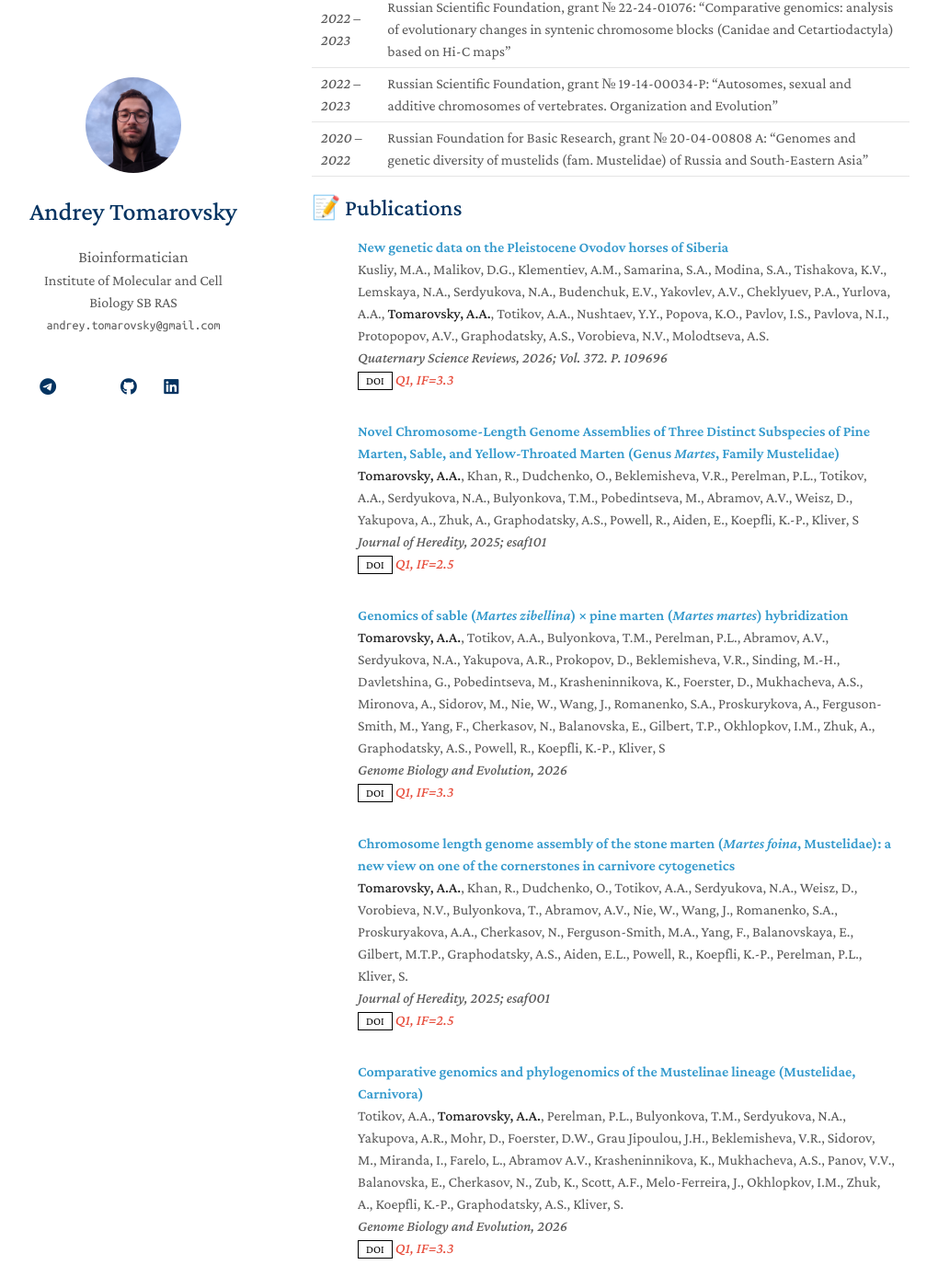
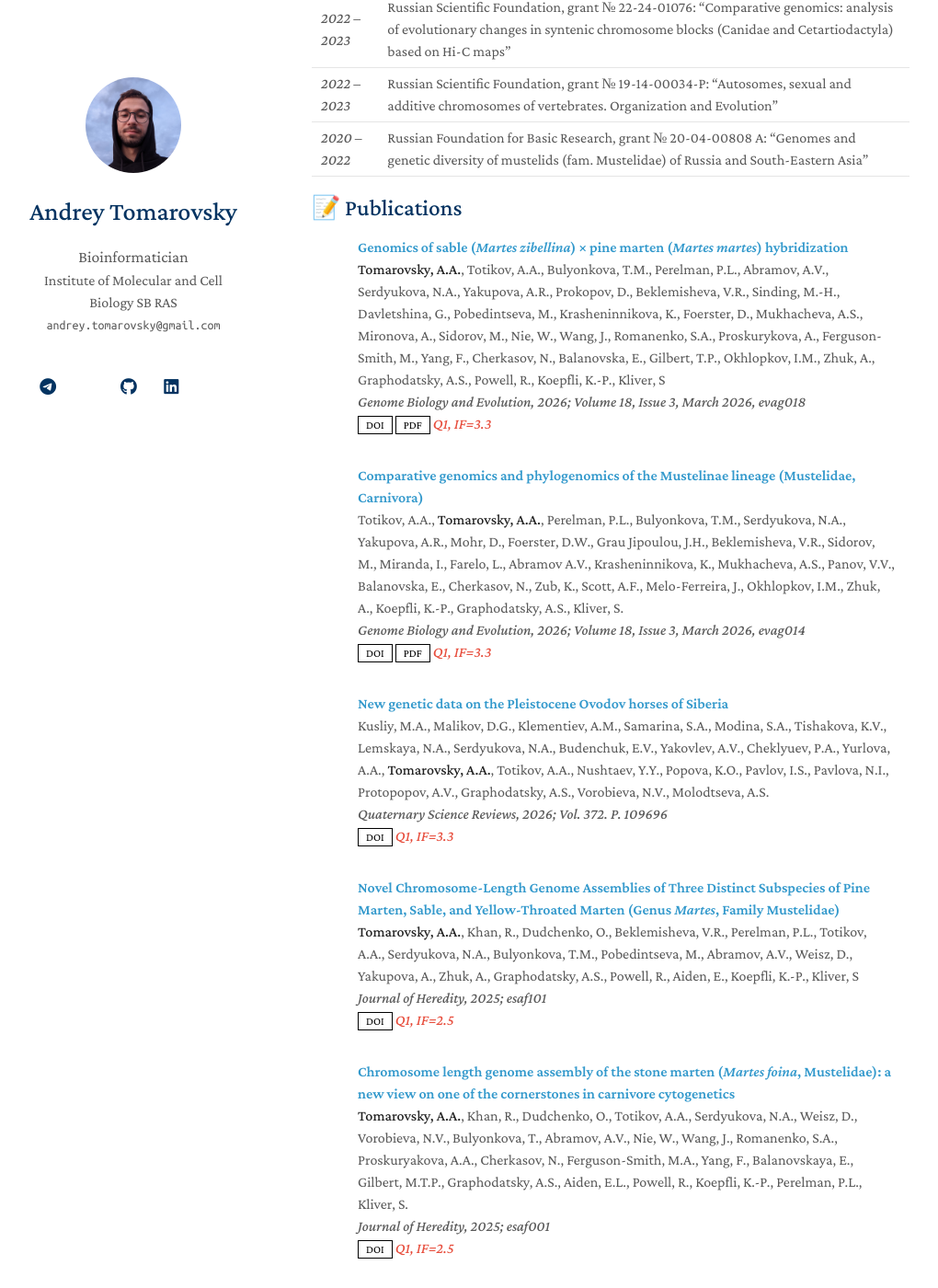
Before and after one commit to tomarovsky/tomarovsky.github.io, a Jekyll site: the page built from index.md, in a window 1280 px wide and 1400 px high, scrolled down 2698 px. Shown: the whole window at 92% size, without its empty margins (131-1151 px from the left). Built offline with Jekyll 4.4.1, drawn with Linux system fonts in a browser that asks for light colours; a style sheet for code colours, icons or effects is not loaded; our own code applies the rules of GitHub Pages for plain Markdown files; some of the changed lines change nothing that is shown.

Commit message:
add papers

```diff
--- a/_data/publications.yml
+++ b/_data/publications.yml
@@ -1,4 +1,18 @@
 main:
+    - title: "Genomics of sable (<em>Martes zibellina</em>) × pine marten (<em>Martes martes</em>) hybridization"
+      authors: <strong>Tomarovsky, A.A.</strong>, Totikov, A.A., Bulyonkova, T.M., Perelman, P.L., Abramov, A.V., Serdyukova, N.A., Yakupova, A.R., Prokopov, D., Beklemisheva, V.R., Sinding, M.-H., Davletshina, G., Pobedintseva, M., Krasheninnikova, K., Foerster, D., Mukhacheva, A.S., Mironova, A., Sidorov, M., Nie, W., Wang, J., Romanenko, S.A., Proskurykova, A., Ferguson-Smith, M., Yang, F., Cherkasov, N., Balanovska, E., Gilbert, T.P., Okhlopkov, I.M., Zhuk, A., Graphodatsky, A.S., Powell, R., Koepfli, K.-P., Kliver, S
+      journal: Genome Biology and Evolution, 2026; Volume 18, Issue 3, March 2026, evag018
+      doi: https://doi.org/10.1093/gbe/evag018
+      pdf: assets/files/papers/evag018.pdf
+      notes: Q1, IF=3.3
+
+    - title: "Comparative genomics and phylogenomics of the Mustelinae lineage (Mustelidae, Carnivora)"
+      authors: Totikov, A.A., <strong>Tomarovsky, A.A.</strong>, Perelman, P.L., Bulyonkova, T.M., Serdyukova, N.A., Yakupova, A.R., Mohr, D., Foerster, D.W., Grau Jipoulou, J.H., Beklemisheva, V.R., Sidorov, M., Miranda, I., Farelo, L., Abramov A.V., Krasheninnikova, K., Mukhacheva, A.S., Panov, V.V., Balanovska, E., Cherkasov, N., Zub, K., Scott, A.F., Melo-Ferreira, J., Okhlopkov, I.M., Zhuk, A., Koepfli, K.-P., Graphodatsky, A.S., Kliver, S.
+      journal: Genome Biology and Evolution, 2026; Volume 18, Issue 3, March 2026, evag014
+      doi: https://doi.org/10.1093/gbe/evag014
+      pdf: assets/files/papers/evag014.pdf
+      notes: Q1, IF=3.3
+
     - title: "New genetic data on the Pleistocene Ovodov horses of Siberia"
       authors: Kusliy, M.A., Malikov, D.G., Klementiev, A.M., Samarina, S.A., Modina, S.A., Tishakova, K.V., Lemskaya, N.A., Serdyukova, N.A., Budenchuk, E.V., Yakovlev, A.V., Cheklyuev, P.A., Yurlova, A.A., <strong>Tomarovsky, A.A.</strong>, Totikov, A.A., Nushtaev, Y.Y., Popova, K.O., Pavlov, I.S., Pavlova, N.I., Protopopov, A.V., Graphodatsky, A.S., Vorobieva, N.V., Molodtseva, A.S.
       journal: Quaternary Science Reviews, 2026; Vol. 372. P. 109696
@@ -11,23 +25,11 @@ main:
       doi: https://doi.org/10.1093/jhered/esaf101
       notes: Q1, IF=2.5
 
-    - title: "Genomics of sable (<em>Martes zibellina</em>) × pine marten (<em>Martes martes</em>) hybridization"
-      authors: <strong>Tomarovsky, A.A.</strong>, Totikov, A.A., Bulyonkova, T.M., Perelman, P.L., Abramov, A.V., Serdyukova, N.A., Yakupova, A.R., Prokopov, D., Beklemisheva, V.R., Sinding, M.-H., Davletshina, G., Pobedintseva, M., Krasheninnikova, K., Foerster, D., Mukhacheva, A.S., Mironova, A., Sidorov, M., Nie, W., Wang, J., Romanenko, S.A., Proskurykova, A., Ferguson-Smith, M., Yang, F., Cherkasov, N., Balanovska, E., Gilbert, T.P., Okhlopkov, I.M., Zhuk, A., Graphodatsky, A.S., Powell, R., Koepfli, K.-P., Kliver, S
-      journal: Genome Biology and Evolution, 2026
-      doi: https://doi.org/10.1093/gbe/evag018
-      notes: Q1, IF=3.3
-
     - title: "Chromosome length genome assembly of the stone marten (<em>Martes foina</em>, Mustelidae): a new view on one of the cornerstones in carnivore cytogenetics"
       authors: <strong>Tomarovsky, A.A.</strong>, Khan, R., Dudchenko, O., Totikov, A.A., Serdyukova, N.A., Weisz, D., Vorobieva, N.V., Bulyonkova, T., Abramov, A.V., Nie, W., Wang, J., Romanenko, S.A., Proskuryakova, A.A., Cherkasov, N., Ferguson-Smith, M.A., Yang, F., Balanovskaya, E., Gilbert, M.T.P., Graphodatsky, A.S., Aiden, E.L., Powell, R., Koepfli, K.-P., Perelman, P.L., Kliver, S.
       journal: Journal of Heredity, 2025; esaf001
       doi: https://doi.org/10.1093/jhered/esaf001
       notes: Q1, IF=2.5
-
-    - title: "Comparative genomics and phylogenomics of the Mustelinae lineage (Mustelidae, Carnivora)"
-      authors: Totikov, A.A., <strong>Tomarovsky, A.A.</strong>, Perelman, P.L., Bulyonkova, T.M., Serdyukova, N.A., Yakupova, A.R., Mohr, D., Foerster, D.W., Grau Jipoulou, J.H., Beklemisheva, V.R., Sidorov, M., Miranda, I., Farelo, L., Abramov A.V., Krasheninnikova, K., Mukhacheva, A.S., Panov, V.V., Balanovska, E., Cherkasov, N., Zub, K., Scott, A.F., Melo-Ferreira, J., Okhlopkov, I.M., Zhuk, A., Koepfli, K.-P., Graphodatsky, A.S., Kliver, S.
-      journal: Genome Biology and Evolution, 2026
-      doi: https://doi.org/10.1093/gbe/evag014
-      notes: Q1, IF=3.3
 
     - title: "Review of heterozygosity visualization approaches in the context of conservation research"
       authors: <strong>Tomarovsky, A.A.</strong>, Totikov, A.A., Yakupova, A.R., Graphodatsky, A.S., Kliver, S.
```
Also changed, not shown: 2 other files.
